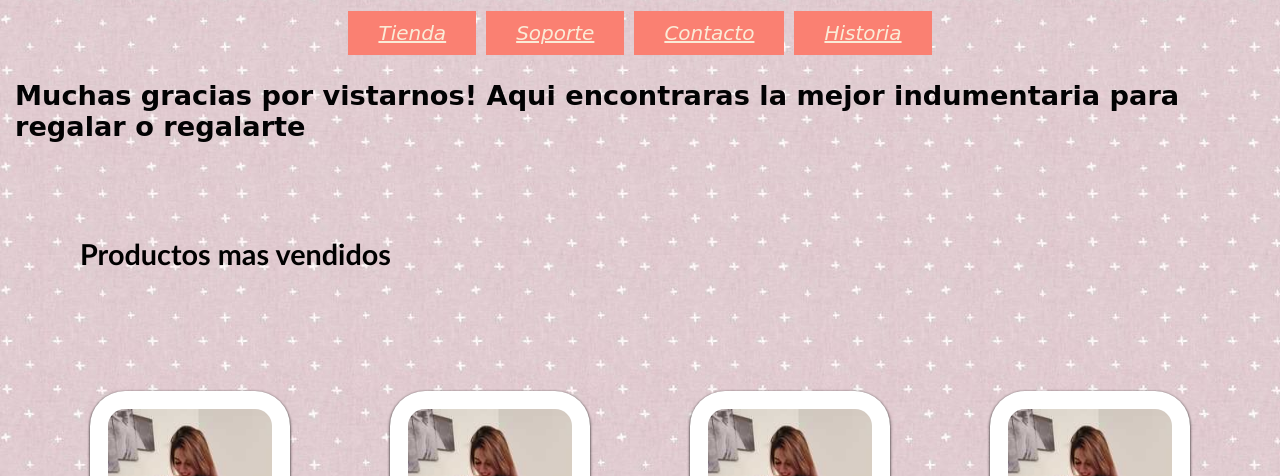
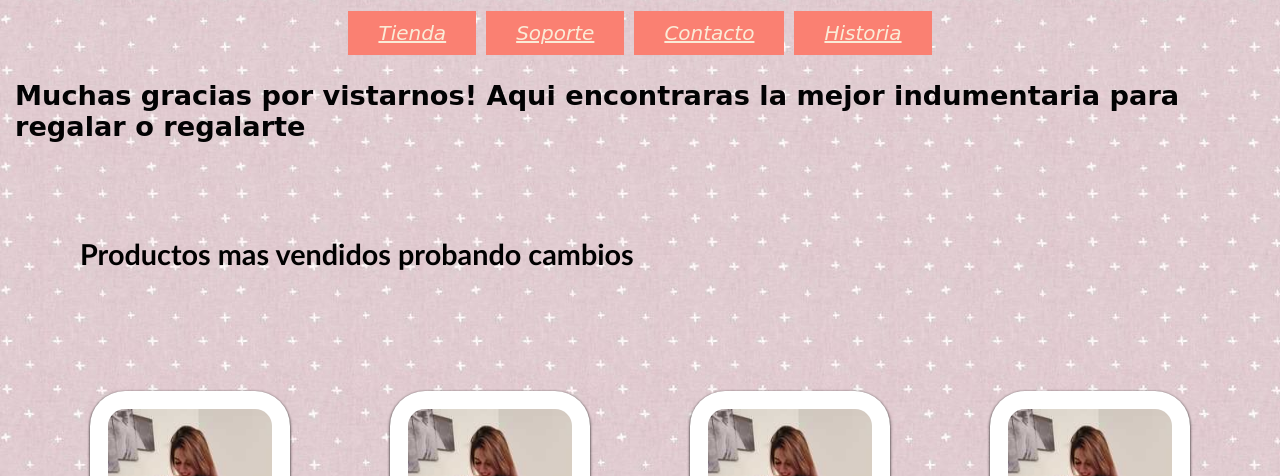
Before and after one commit to Lautaro-adrover/rebeldetienda, a plain HTML site: page index.html in a window 1280 px wide. Shown: the part 235-711 px from the top of the page. Drawn offline with Linux system fonts and the light colour scheme; a web font is replaced by a local one.

Commit message:
cambio prueba

```diff
--- a/index.html
+++ b/index.html
@@ -68,7 +68,7 @@
 
     <p>Muchas gracias por vistarnos! Aqui encontraras la mejor indumentaria para regalar o regalarte</p>
 
-    <h2>Productos mas vendidos</h2>
+    <h2>Productos mas vendidos probando cambios</h2>
 
 </header>
 
```
